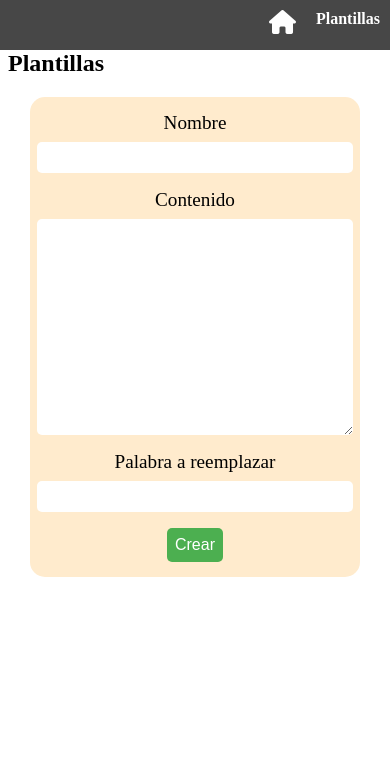
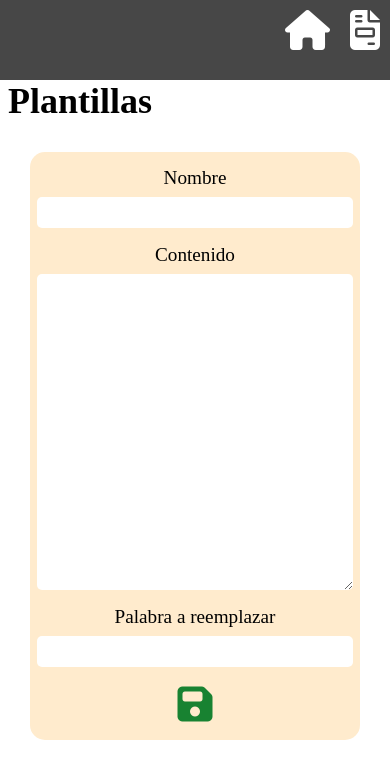
Before and after one commit to LdMe/PyTA, a Flask app: page /templates in a window 390 px wide. Shown: the top 779 px of the page. Run offline with Flask 3, Linux system fonts and the light colour scheme; data that the repository does not hold is empty; some libraries are stand-ins or nearby versions.

Commit message:
style and button titles added

````diff
--- a/assets/mongo-init.js
+++ b/assets/mongo-init.js
@@ -12,3 +12,8 @@ db.correccion.insertOne({
     content:"Corrige el siguiente código:\n\n <tema>\n\n Explica por qué el código no funciona y cómo se puede arreglar.",
     replace_word:"<tema>",
 });
+
+db.correccion.insertOne({
+    content:"Explica lo que hace el siguiente código\n\n```js\n\n<codigo>\n\n```",
+    replace_word:"<codigo>",
+});
--- a/docker-compose.yml
+++ b/docker-compose.yml
@@ -8,7 +8,7 @@ services:
     networks:
       - pyta_network
     ports:
-      - "5001:5000"
+      - "5500:5000"
     depends_on:
       - mongodb
     volumes:
--- a/static/css/style.css
+++ b/static/css/style.css
@@ -1,14 +1,15 @@
 .message,.template {
 	padding: 10px;
-	margin-bottom: 10px;
+  margin: 10px auto;
 	border-radius: 15px;
+  max-width: 90%;
 	font-size: 18px;
     background-color: #DCF8C6;
 }
 
 .message textarea, .template textarea {
     width: 100%;
-    height: 200px;
+    height: 300px;
     border-radius: 15px;
     font-size: 18px;
     padding: 10px;
@@ -140,7 +141,7 @@ pre {
     vertical-align: middle; /* alinea verticalmente el icono con el texto */
   }
 
-  .btn-borrar:hover i {
+  .fa-trash:hover, .fa-trash-alt:hover, .fa-times:hover  {
     color: #ff0000; /* color del icono de la basura al pasar por encima */
   }
   main {
@@ -156,14 +157,24 @@ pre {
   .fas {
     font-size: 24px;
   }
-  .fa-lock, .fa-check {
+  .fa-lock, .fa-save {
     color: #188231;
   }
+  .fa-lock:hover, .fa-save:hover {
+    color: #1bd446;
+  }
+
   .fa-edit {
     color: #8d6b22;
   }
-  .fa-paper-plane {
+  .fa-edit:hover {
+    color: #e1c245;
+  }
+  .fa-paper-plane,.fa-circle-plus {
     color: #1e5e9c;
+  }
+  .fa-paper-plane:hover,.fa-circle-plus:hover {
+    color: #2cb3f2;
   }
   .fa-trash, .fa-times {
     color: #932d0e;
@@ -176,3 +187,22 @@ pre {
     background-color: transparent;
     border: none;
   }
+
+  .bold {
+    font-weight: bold;
+  }
+
+  @media screen and (max-width: 1024px) {
+    .fas {
+      font-size: 40px;
+    }
+    #nav {
+      height: 80px;
+    }
+    main {
+      margin-top: 80px;
+    }
+    body {
+      font-size: 1.5rem;
+    }
+  }
--- a/static/css/templates.css
+++ b/static/css/templates.css
@@ -23,26 +23,11 @@
     width: 100%;
   }
 
-  #newTemplateForm button {
-    background-color: #4CAF50;
-    border: none;
-    color: white;
-    padding: 0.5rem;
-    text-align: center;
-    text-decoration: none;
-    display: inline-block;
-    font-size: 1rem;
-    border-radius: 5px;
-    cursor: pointer;
-    transition: background-color 0.3s ease;
-  }
 
-  #newTemplateForm button:hover {
-    background-color: #3e8e41;
-  }
+
 
   #newTemplateForm textarea {
-    height: 200px;
+    height: 300px;
   }
   .template {
     background-color: blanchedalmond;
--- a/static/js/chat.js
+++ b/static/js/chat.js
@@ -26,7 +26,6 @@ class Chat {
 
     async saveMessages() {
         const chat_name = this.getChatName();
-        console.log(this.messages)
         const response = await fetch('/api/chat/' + chat_name + '/save', {
             method: 'POST' ,
             headers: {
--- a/static/js/templates.js
+++ b/static/js/templates.js
@@ -33,24 +33,37 @@ function createTemplatesHtml(templates){
     });
 }
 function createTemplateHtml(template){
-    console.log(template);
     const templateSection = document.createElement('section');
     templateSection.setAttribute('id', template.name);
     templateSection.setAttribute('class', 'template');
     const templateName = document.createElement('h3');
     templateName.innerText = template.name;
-    const templateContent = document.createElement('p');
-    templateContent.innerText = template.content;
-    const templateReplaceWord = document.createElement('p');
-    templateReplaceWord.innerText = template.replace_word;
+    const templateContent = document.createElement('section');
+
+    const parts = template.content.split(template.replace_word);
+    const pContent = document.createElement('p');
+    parts.forEach(part => {
+        const partElement = document.createElement('span');
+        partElement.innerText = part;
+        pContent.appendChild(partElement);
+        if (part !== parts[parts.length - 1]) {
+            const replaceWordElement = document.createElement('code');
+            replaceWordElement.classList.add('hljs','bold');
+            replaceWordElement.innerText = template.replace_word;
+            pContent.appendChild(replaceWordElement);
+        }
+
+    });
+    templateContent.appendChild(pContent);
+
     const templateDeleteButton = document.createElement('button');
     templateDeleteButton.setAttribute('id', 'delete');
     templateDeleteButton.classList.add('fas', 'fa-trash');
+    templateDeleteButton.title = 'Eliminar plantilla';
     templateDeleteButton.addEventListener('click', deleteTemplate);
     templateSection.appendChild(templateDeleteButton);
     templateSection.appendChild(templateName);
     templateSection.appendChild(templateContent);
-    templateSection.appendChild(templateReplaceWord);
     document.getElementById('templates').appendChild(templateSection);
 }
 async function deleteTemplate(event){
@@ -59,7 +72,6 @@ async function deleteTemplate(event){
         method: 'DELETE'
     });
     renderTemplates();
-
 }
 async function createNewTemplateForm(){
     const form = document.createElement('form');
@@ -87,7 +99,8 @@ async function createNewTemplateForm(){
     const submitButton = document.createElement('button');
     submitButton.setAttribute('type', 'submit');
     submitButton.setAttribute('id', 'submit');
-    submitButton.innerText = 'Crear';
+    submitButton.classList.add('fas', 'fa-save');
+    submitButton.title = 'Guardar plantilla';
     form.appendChild(nameLabel);
     form.appendChild(nameInput);
     form.appendChild(contentLabel);
@@ -101,7 +114,6 @@ async function createNewTemplateForm(){
         if (form.content.value === '') {
             return false;
         }
-        console.log("form submitted")
         await addTemplate(form.templateName.value, form.content.value, form.replaceWord.value);
         renderTemplates();
     };
--- a/templates/base.html
+++ b/templates/base.html
@@ -12,8 +12,8 @@
     <nav id="nav-main">
         <section id="nav">
             <ul>
-                <li class="nav-link"><a class="fas fa-home nav-link" href="/"></a></li>
-                <li class="nav-link"><a href="{{ url_for('templates') }}">Plantillas</a></li>
+                <li class="nav-link"><a class="fas fa-home nav-link" href="/" title="Inicio" ></a></li>
+                <li class="nav-link"><a class="fas fa-file-invoice nav-link" href="{{ url_for('templates') }}" title="Plantillas"></a></li>
                 {% block nav_links %}{% endblock %}
             </ul>
         </section>
--- a/templates/index.html
+++ b/templates/index.html
@@ -8,13 +8,13 @@ PyTA
 	<h2>Conversaciones:</h2>
 	<ul id="lista-links">
 	{% for  conversation in conversations %}
-		<li><a class="chat-link" href="{{ url_for('chat', chat_name=conversation) }}"> {{ conversation }}</a> <a href="/chats/{{conversation}}/delete" class="btn-borrar"><i class="fas fa-trash-alt"></i></a></li>
+		<li><a class="chat-link" href="{{ url_for('chat', chat_name=conversation) }}"> {{ conversation }}</a> <a href="/chats/{{conversation}}/delete" class="btn-borrar"><i class="fas fa-trash-alt" title="Eliminar conversación"></i></a></li>
 	{% endfor %}
 	</ul>
 	<form action="/new_chat" method="post">
         <label for="chat_name">Nueva conversación:</label>
         <input type="text" name="chat_name" id="chat_name" placeholder="nombre">
-        <input type="submit" value="Crear">
+        <button type="submit" class="fas fa-circle-plus" value="Crear" title="Crear una conversación">
     </form>
 
 {% endblock %}
````
Also changed, not shown: static/js/chatView.js (+18 -5 lines), README.md, 1 other file.
